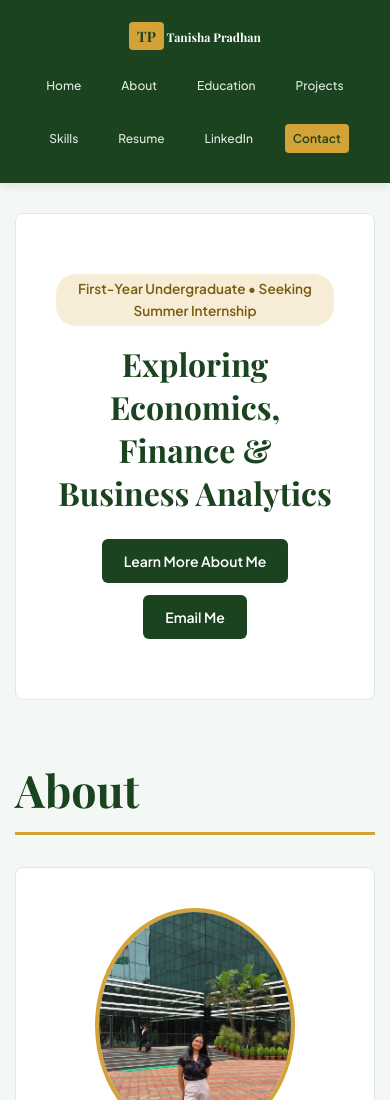
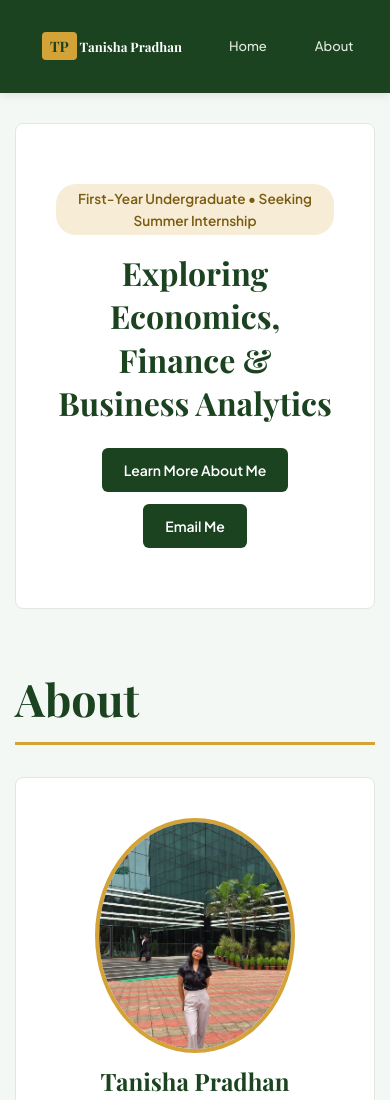
Before and after one commit to tnshprdhn-cloud/resume-website, a plain HTML site: page index.html in a window 390 px wide. Shown: the top 1100 px of the page. Drawn offline with nearby package versions, Linux system fonts and the light colour scheme.

Commit message:
Update style.css

```diff
--- a/style.css
+++ b/style.css
@@ -621,3 +621,74 @@ html, body {
     height: auto !important;
   }
 }
+/* Mobile Layout & Horizontal Scroll Navigation */
+html, body {
+  max-width: 100% !important;
+  overflow-x: hidden !important;
+  margin: 0;
+  padding: 0;
+}
+
+* {
+  box-sizing: border-box;
+}
+
+@media (max-width: 768px) {
+  body {
+    font-size: 14px;
+  }
+
+  /* Make navigation bar scrollable left-to-right */
+  .nav-container,
+  .navbar,
+  nav {
+    display: flex !important;
+    flex-direction: row !important;
+    flex-wrap: nowrap !important;
+    overflow-x: auto !important;
+    -webkit-overflow-scrolling: touch;
+    width: 100% !important;
+    justify-content: flex-start !important;
+    padding: 10px 15px !important;
+    white-space: nowrap !important;
+  }
+
+  /* Hide scrollbar lines while keeping scroll functionality */
+  .nav-container::-webkit-scrollbar,
+  .navbar::-webkit-scrollbar,
+  nav::-webkit-scrollbar {
+    display: none;
+  }
+
+  .navbar a,
+  nav a,
+  .nav-container a {
+    font-size: 13px !important;
+    padding: 6px 12px !important;
+    flex-shrink: 0 !important;
+    display: inline-block !important;
+  }
+
+  .grid-container,
+  .education-grid,
+  .projects-grid,
+  .skills-grid {
+    grid-template-columns: 1fr !important;
+    width: 100% !important;
+    gap: 15px;
+    padding: 0 10px;
+  }
+
+  .section,
+  section,
+  .hero-section {
+    min-height: auto !important;
+    width: 100% !important;
+    padding: 30px 15px !important;
+  }
+
+  img {
+    max-width: 100% !important;
+    height: auto !important;
+  }
+}
```
